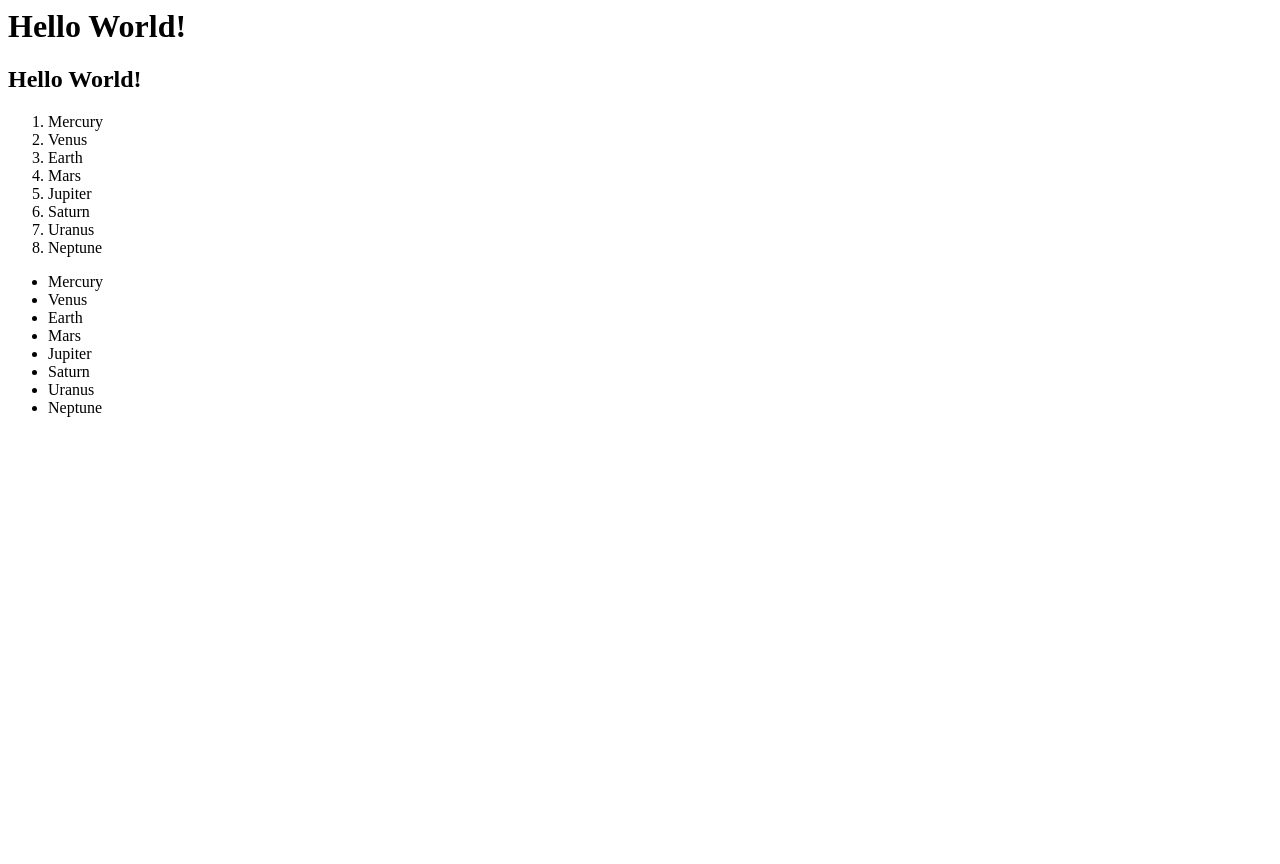
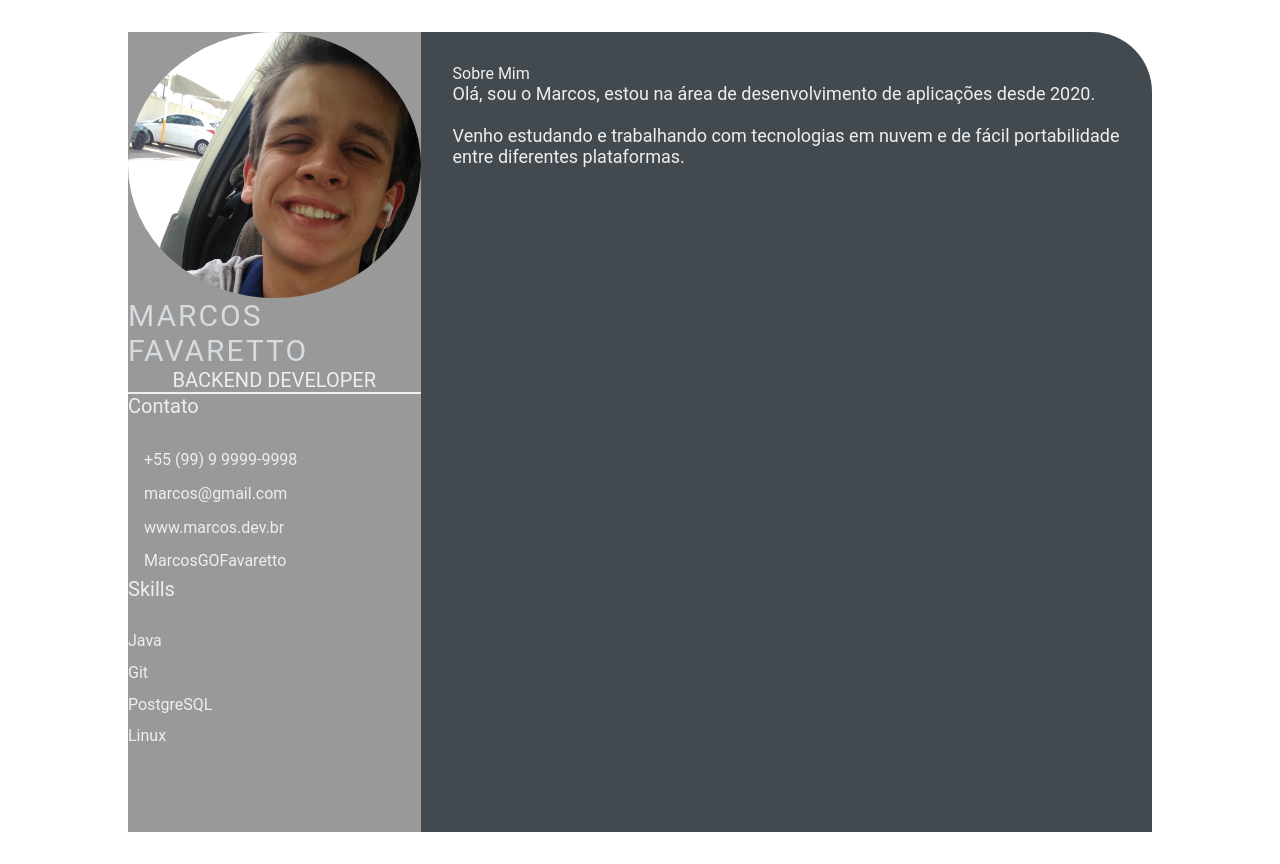
Before and after one commit to MarcosGOFavaretto/marcosgofavaretto.github.io, a plain HTML site: page index.html in a window 1280 px wide. Before the commit the page ends 800 px from the top, so only its background shows below. Drawn offline with Linux system fonts and the light colour scheme.

Commit message:
feature: add informations and style (#2)

```diff
--- a/index.html
+++ b/index.html
@@ -1,31 +1,53 @@
-<html>
+<html lang="en">
 <head>
-        <title>
-            Hello World
-        </title>
+    <meta charset="UTF-8">
+    <meta http-equiv="X-UA-Compatible" content="IE=edge">
+    <meta name="viewport" content="width=device-width, initial-scale=1.0">
+    <title>Marcos Favaretto</title>
+
+    <link rel="stylesheet" href="style.css">
 </head>
 <body>
-        <h1>Hello World!</h1>
-        <h2>Hello World!</h2>
-        <ol>
-            <li>Mercury</li>
-            <li>Venus</li>
-            <li>Earth</li>
-            <li>Mars</li>
-            <li>Jupiter</li>
-            <li>Saturn</li>
-            <li>Uranus</li>
-            <li>Neptune</li>
-        </ol>
+    <main class="resume-contents">
+        <section class="left-section">
+            <section class="left-section-content">
+                <div class="profile">
+                    <img class="profile-image" src="img/profile-image.jpg" alt="Profile image">
+                    <p class="name">Marcos Favaretto</p>
+                    <p class="profession">Backend Developer</p>
+                </div>
+                <div class="contact-info">
+                    <p class="left-title">Contato</p>
                     <ul>
-            <li>Mercury</li>
-            <li>Venus</li>
-            <li>Earth</li>
-            <li>Mars</li>
-            <li>Jupiter</li>
-            <li>Saturn</li>
-            <li>Uranus</li>
-            <li>Neptune</li>
+                        <li><i class="fa fa-phone"></i>+55 (99) 9 9999-9998</li>
+                        <li><i class="fa fa-envelope"></i>marcos@gmail.com</li>
+                        <li><i class="fa fa-globe"></i>www.marcos.dev.br</li>
+                        <li><i class="fa fa-github"></i>MarcosGOFavaretto</li>
                     </ul>
+                </div>
+                <div class="skills">
+                    <p class="left-title">Skills</p>
+                    <ul>
+                        <li><p>Java</p></li>
+                        <li><p>Git</p></li>
+                        <li><p>PostgreSQL</p></li>
+                        <li><p>Linux</p></li>
+                    </ul>
+                </div>
+            </section>
+        </section>
+        <section class="right-section">
+            <section class="right-section-contents">
+                <div class="about gap">
+                    <div class="right-title">Sobre Mim</div>
+                    <p class="about-me-contents">
+                        Olá, sou o Marcos, estou na área de desenvolvimento de aplicações desde 2020.<br>
+                        <br>
+                        Venho estudando e trabalhando com tecnologias em nuvem e de fácil portabilidade entre diferentes plataformas.
+                    </p>
+                </div>
+            </section>
+        </section>
+    </main>
 </body>
 </html>
--- /dev/null
+++ b/style.css
@@ -0,0 +1,103 @@
+* {
+    margin: 0;
+    padding: 0;
+    box-sizing: border-box;
+    list-style: none;
+    font-family: 'Roboto', sans-serif;
+}
+
+.resume-contents {
+    min-height: 100vh;
+    width: 80%;
+    margin: 2rem auto;
+    display: grid;
+    grid-template-columns: repeat(7, 1fr);
+}
+
+.left-section {
+    grid-column: span 2;
+    height: 100%;
+    background-color: #999999;
+}
+
+.right-section {
+    grid-column: span 5;
+    height: 100%;
+    background-color: #424a50;
+    border-radius: 0px 60px 0px 0px;
+}
+
+.left-section-contents{
+    padding: 2rem 2rem;
+}
+
+.profile {
+    width: 100%;
+    border-bottom: 2px solid #eeeeee;
+}
+
+.profile .profile-image {
+    width: 100%;
+    border-radius: 100%;
+}
+
+.name {
+    color: #D6DBDF;
+    font-size: 30px;
+    letter-spacing: 2px;
+    text-transform: uppercase;
+}
+
+.profession {
+    color: #eeeeee;
+    font-size: 20px;
+    text-transform: uppercase;
+    text-align: center;
+}
+
+/* .contact-info { border-bottom: 2px solid #1B2631; } */
+.left-title {
+    color: #eeeeee;
+    font-size: 20px;
+}
+
+.contact-info ul {
+    padding-top: 1.5rem;
+}
+
+.contact-info ul li,
+.references ul li {
+    padding: .4rem 0;
+    color: #eeeeee;
+}
+
+.contact-info ul li i,
+.references ul li i {
+    padding-right: 1rem;
+    font-size: 18px;
+    color: #eeeeee;
+}
+
+.skills ul {
+    padding-top: 1.5rem;
+}
+.skills ul li p {
+    padding: .4rem 0;
+    color: #eeeeee;
+}
+
+.right-section-contents {
+    padding: 2rem 2rem;
+}
+
+.right-title {
+    color: #eeeeee;
+}
+
+.gap {
+    padding-bottom: 2rem;
+}
+.about-me-contents {
+    font-size: 18px;
+    color: #eeeeee;
+}
```
Also changed, not shown: img/profile-image.jpg (added). Lines whose indentation alone changed are shown as unchanged.
